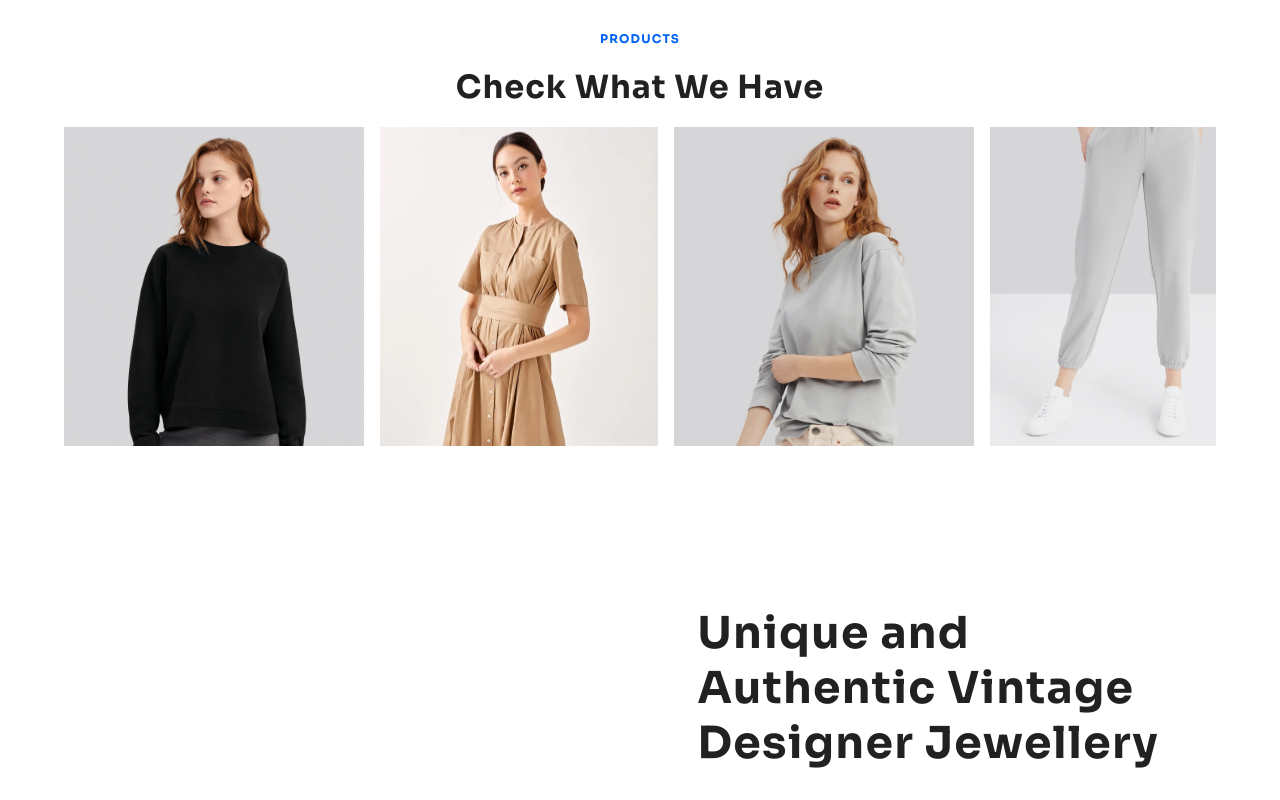
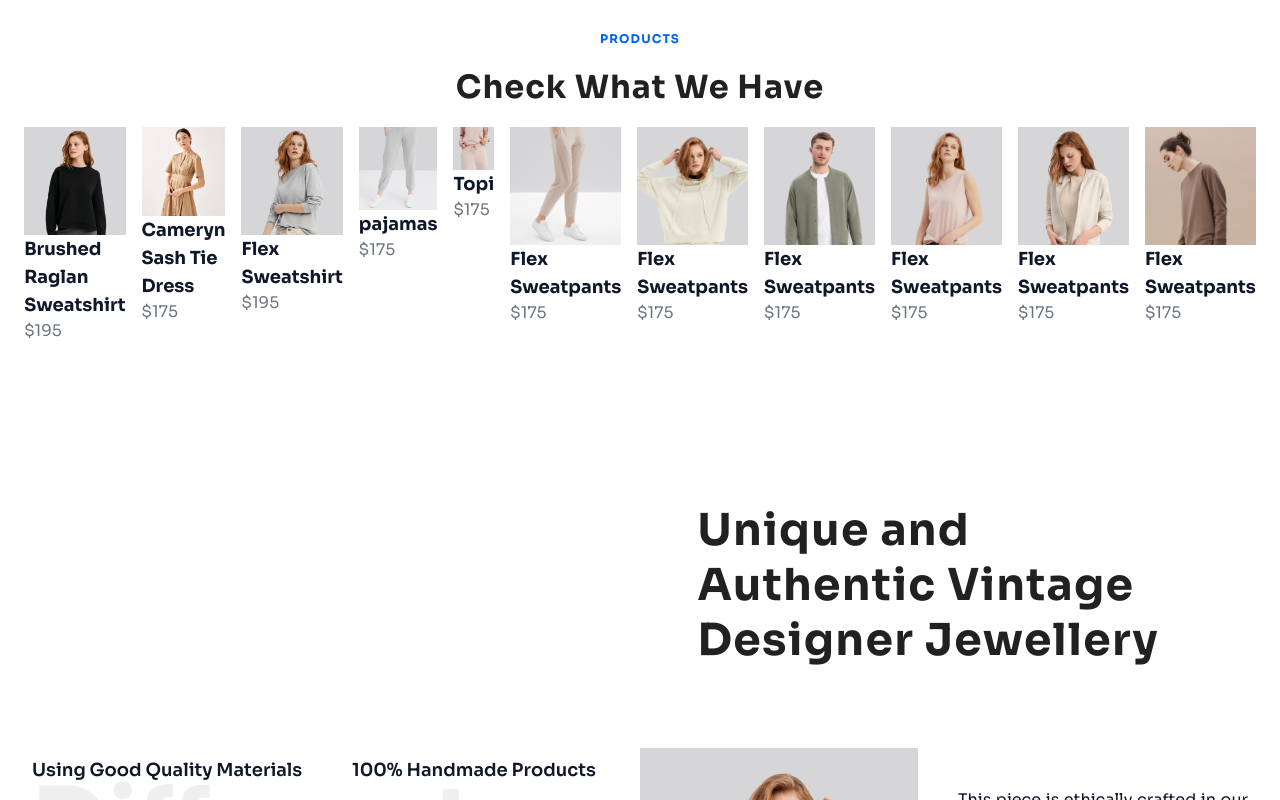
Before and after one commit to MohsinDev369/nextjs-ecom-hackathon2, a Next.js app: page / in a window 1280 px wide. Shown: the part 1460-2260 px from the top of the page. Built offline with nearby package versions, Linux system fonts and the light colour scheme.

Commit message:
fixing slider..

```diff
--- /dev/null
+++ b/src/app/[slug]/page.tsx
@@ -0,0 +1,13 @@
+import products from "@/dum_db/db";
+
+export default function Page({ params }: { params: { slug: string } }) {
+  return (
+      <>
+          <div id="all-product-container"></div>
+      {params.slug}
+          {products.map((i) => {
+          return <div key={i.namee}></div>
+      })}
+    </>
+  );
+}
--- a/src/app/layout.tsx
+++ b/src/app/layout.tsx
@@ -1,6 +1,7 @@
 import Header from "@/components/Header";
 import "./globals.css";
 import { Sora } from "next/font/google";
+import { Footer } from "@/components/Footer";
 
 const sora = Sora({ subsets: ["latin"] });
 
@@ -19,6 +20,7 @@ export default function RootLayout({
       <body className={`${sora.className} container`}>
         <Header />
         <main>{children}</main>
+        <Footer />
       </body>
     </html>
   );
--- a/src/components/Header.tsx
+++ b/src/components/Header.tsx
@@ -10,16 +10,16 @@ const Header = () => {
       </div>
       <nav className="max-sm:hidden">
         <ul className="flex gap-12 truncate ">
-          <Link href={"#"}>
+          <Link href={"/male"}>
             <li>Male</li>
           </Link>
-          <Link href={"#"}>
+          <Link href={"/femail"}>
             <li>Femail</li>
           </Link>
-          <Link href={"#"}>
+          <Link href={"/kids"}>
             <li>Kids</li>
           </Link>
-          <Link href={"#"}>
+          <Link href={"/all_products"}>
             <li>All Products</li>
           </Link>
         </ul>
--- a/src/components/ui/slider.tsx
+++ b/src/components/ui/slider.tsx
@@ -1,75 +1,30 @@
 import Image from "next/image";
-
-let imges = [
-  {
-    namee: "Brushed Raglan Sweatshirt",
-    src: "/assets/img_slider/slider_img1.png",
-    price: "$195",
-  },
-  {
-    namee: "Cameryn Sash Tie Dress",
-    src: "/assets/img_slider/slider_img2.png",
-    price: "$175",
-  },
-  {
-    namee: "Flex Sweatshirt",
-    src: "/assets/img_slider/slider_img3.png",
-  },
-  {
-    namee: "Flex Sweatpants",
-    src: "/assets/img_slider/slider_img4.png",
-    price: "$175",
-  },
-  {
-    namee: "Flex Sweatpants",
-    src: "/assets/img_slider/slider_img5.png",
-    price: "$175",
-  },
-  {
-    namee: "Flex Sweatpants",
-    src: "/assets/img_slider/slider_img6.png",
-    price: "$175",
-  },
-  {
-    namee: "Flex Sweatpants",
-    src: "/assets/img_slider/slider_img7.png",
-    price: "$175",
-  },
-  {
-    namee: "Flex Sweatpants",
-    src: "/assets/img_slider/slider_img8.png",
-    price: "$175",
-  },
-  {
-    namee: "Flex Sweatpants",
-    src: "/assets/img_slider/slider_img9.png",
-    price: "$175",
-  },
-  {
-    namee: "Flex Sweatpants",
-    src: "/assets/img_slider/slider_img10.png",
-    price: "$175",
-  },
-  {
-    namee: "Flex Sweatpants",
-    src: "/assets/img_slider/slider_img11.png",
-    price: "$175",
-  },
-];
+import products from "../../dum_db/db";
+import Link from "next/link";
 
 const slider = () => {
-  return (
-    <div className="flex gap-4 overflow-auto touch-auto scroll-smooth">
-      {imges.map((i) => {
-        return (
-          <>
-            <Image src={i.src} alt="images" width={300} height={300} />
-            {/* <p className="font-bold text-lg">{i.namee}</p>
-            <p className="font-bold text-lg">{i.price}</p> */}
-          </>
-        );
-      })}
-    </div>
-  );
+   return (
+     <div className="">
+       <div className="flex gap-4 overflow-auto touch-auto scroll-smoot">
+         {products.map((product, index) => (
+           <div key={index} className="w-auto">
+             <Image
+               src={product.src}
+               alt={product.namee}
+               width={300}
+               height={300}
+               className=""
+             />
+             <div className="product-info">
+               <h3 className="text-lg font-bold">{product.namee}</h3>
+               {product.price && (
+                 <p className="text-gray-500">{product.price}</p>
+               )}
+             </div>
+           </div>
+         ))}
+       </div>
+     </div>
+   );
 };
 export default slider;
--- /dev/null
+++ b/src/dum_db/db.js
@@ -0,0 +1,69 @@
+let products = [
+  {
+    namee: "Brushed Raglan Sweatshirt",
+    src: "/assets/img_slider/slider_img1.png",
+    price: "$195",
+    category: "femail",
+  },
+  {
+    namee: "Cameryn Sash Tie Dress",
+    src: "/assets/img_slider/slider_img2.png",
+    price: "$175",
+    category: "femail",
+  },
+  {
+    namee: "Flex Sweatshirt",
+    src: "/assets/img_slider/slider_img3.png",
+    price: "$195",
+    category: "femail",
+  },
+  {
+    namee: "pajamas",
+    src: "/assets/img_slider/slider_img4.png",
+    price: "$175",
+    category: "male",
+  },
+  {
+    namee: "Topi",
+    src: "/assets/img_slider/slider_img5.png",
+    price: "$175",
+    category: "male",
+  },
+  {
+    namee: "Flex Sweatpants",
+    src: "/assets/img_slider/slider_img6.png",
+    price: "$175",
+    category: "male",
+  },
+  {
+    namee: "Flex Sweatpants",
+    src: "/assets/img_slider/slider_img7.png",
+    price: "$175",
+    category: "femail",
+  },
+  {
+    namee: "Flex Sweatpants",
+    src: "/assets/img_slider/slider_img8.png",
+    price: "$175",
+    category: "male",
+  },
+  {
+    namee: "Flex Sweatpants",
+    src: "/assets/img_slider/slider_img9.png",
+    price: "$175",
+    category: "femail",
+  },
+  {
+    namee: "Flex Sweatpants",
+    src: "/assets/img_slider/slider_img10.png",
+    price: "$175",
+    category: "femail",
+  },
+  {
+    namee: "Flex Sweatpants",
+    src: "/assets/img_slider/slider_img11.png",
+    price: "$175",
+    category: "kids",
+  },
+];
+export default products
```
Also changed, not shown: src/components/ui/button.tsx (+11 -11 lines), src/components/ui/input.tsx (+6 -6 lines).
